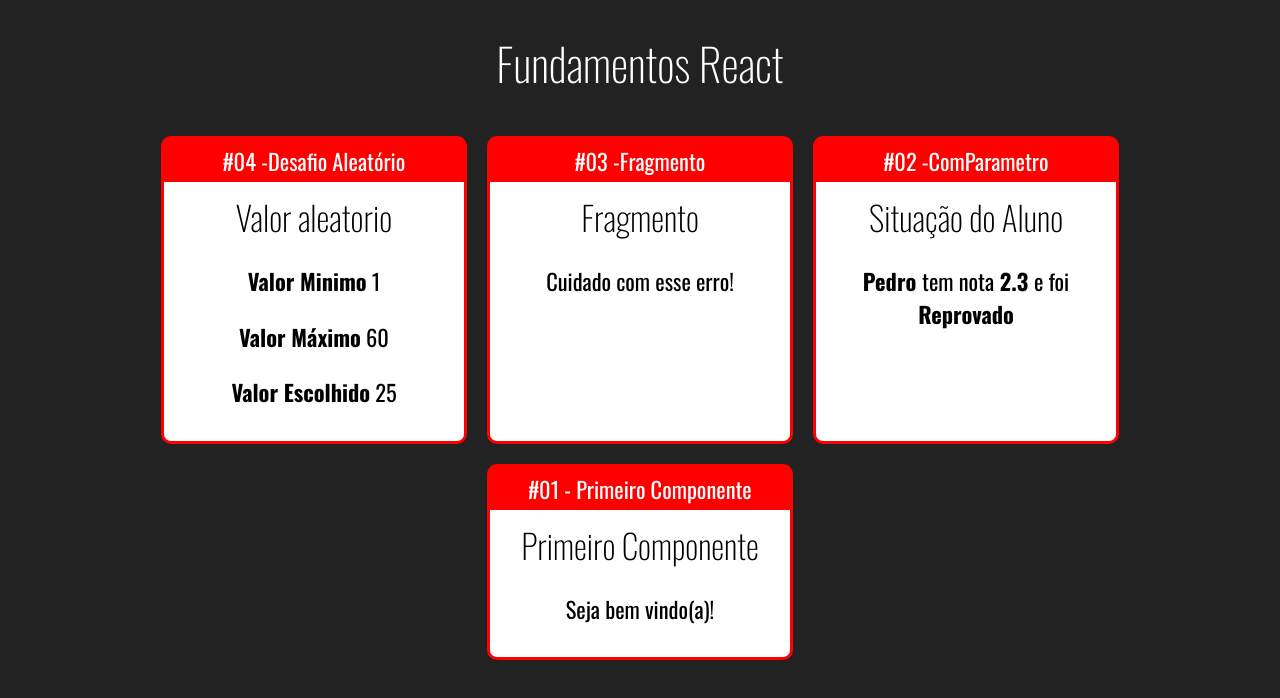
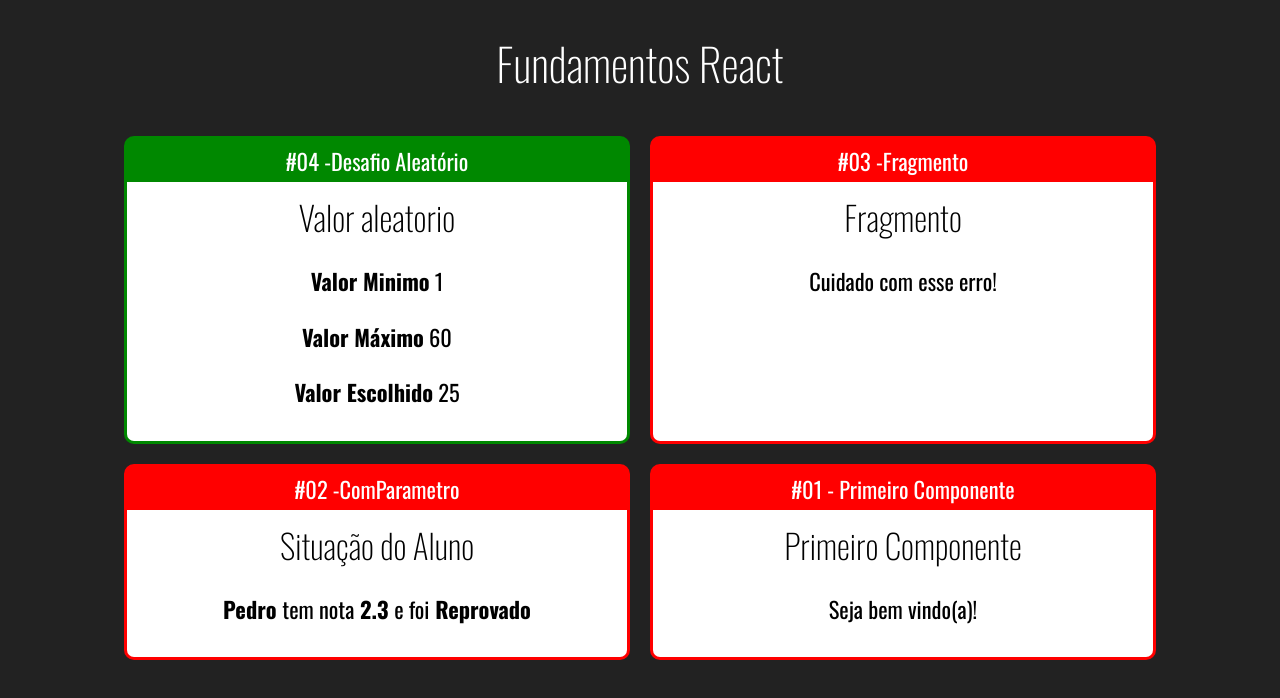
Before and after one commit to lucasg13info/curso-react, a React (Create React App) app in the folder fundamentos-react/: page / in a window 1280 px wide. Shown: the top 698 px of the page. Built offline with nearby package versions, Linux system fonts and the light colour scheme.

Commit message:
Aplicando cor especifica para cada card e passando como parametro

```diff
--- a/fundamentos-react/src/App.jsx
+++ b/fundamentos-react/src/App.jsx
@@ -13,7 +13,7 @@ export default () =>(
             <h1>Fundamentos React</h1>
 
         <div className="Cards">
-        <Card titulo="#04 -Desafio Aleatório">
+        <Card titulo="#04 -Desafio Aleatório" color="#080">
             <Aleatorio min= {1} max={60}/>
         </Card>
 
--- a/fundamentos-react/src/components/basicos/layout/Card.css
+++ b/fundamentos-react/src/components/basicos/layout/Card.css
@@ -1,6 +1,5 @@
 .Card{
-    background-color: red;
-    border: 3px solid red;
+    border: 3px solid;
     border-radius: 10px;
     overflow: hidden;
 
@@ -8,8 +7,8 @@
 
     display: flex;
     flex-direction: column;
-    min-width: 300px;
-    max-width: 300px;
+    min-width: 500px;
+    max-width: 500px;
 }
 
 .Card .Title {
--- a/fundamentos-react/src/components/basicos/layout/Card.jsx
+++ b/fundamentos-react/src/components/basicos/layout/Card.jsx
@@ -3,8 +3,13 @@ import React from 'react'
 
 export default props =>{
 
+    const cardStyle = {
+        backgroundColor: props.color || '#F00',
+        borderColor: props.color || '#F00',
+    }
+
     return (
-        <div className="Card">
+        <div className="Card" style={cardStyle}>
             <div className="Title">{ props.titulo }</div>
             <div className="Content">
                 {props.children}
```
